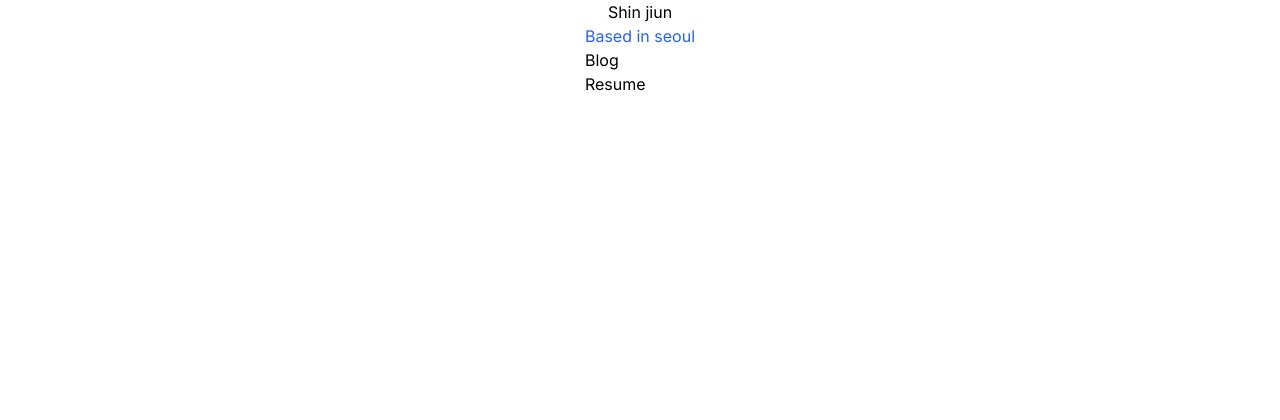
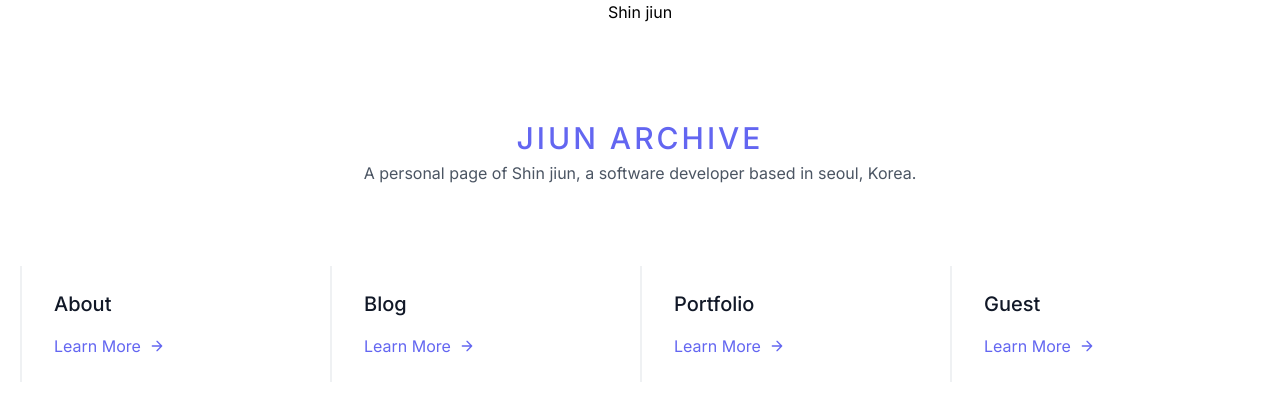
Before and after one commit to jiunshinn/jiun.dev, a Next.js app: page / in a window 1280 px wide. Shown: the top 420 px of the page. Built offline with nearby package versions, Linux system fonts and the light colour scheme.

Commit message:
home component

```diff
--- /dev/null
+++ b/components/content.tsx
@@ -0,0 +1,23 @@
+import Link from "next/link";
+
+interface Props {
+    name: string
+    content: string
+    href: string
+}
+
+export default function Content({name, content, href} : Props) {
+    return (
+        <div className="xl:w-1/4 lg:w-1/2 md:w-full px-8 py-6 border-l-2 border-gray-200 border-opacity-60">
+            <h2 className="text-lg sm:text-xl text-gray-900 font-medium title-font mb-2">{name}</h2>
+            <Link href={href}>
+            <p className="leading-relaxed text-base mb-4">{content}</p>
+            <p className="text-indigo-500 inline-flex items-center">Learn More
+                <svg fill="none" stroke="currentColor" stroke-linecap="round" stroke-linejoin="round" stroke-width="2" className="w-4 h-4 ml-2" viewBox="0 0 24 24">
+                <path d="M5 12h14M12 5l7 7-7 7"></path>
+                </svg>
+            </p>
+            </Link>
+        </div>
+    );
+}
--- a/src/pages/resume/index.tsx
+++ b/src/pages/about/index.tsx
@@ -3,7 +3,7 @@ import Layout from "components/layout";
 export default function Resume() {
     return (
         <Layout>
-            Resume
+            about
         </Layout>
       )
 }
--- a/src/pages/index.tsx
+++ b/src/pages/index.tsx
@@ -1,6 +1,7 @@
 import Head from 'next/head'
 import Link from 'next/link'
 import Layout, { siteTitle } from 'components/layout'
+import Content from 'components/content'
 
 export default function Home() {
   return (
@@ -8,11 +9,20 @@ export default function Home() {
       <Head>
         <title>{siteTitle}</title>
       </Head>
-        <div className='grid place-content-center'>
-          <p className='text-blue-600'>Based in seoul</p>
-          <Link href='/blogs'>Blog</Link>
-          <Link href='/resume'>Resume</Link>
-        </div>
+        <section className="text-gray-600 body-font">
+          <div className="container px-5 py-24 mx-auto">
+            <div className="flex flex-col text-center w-full mb-20">
+              <h2 className="sm:text-3xl text-2xl text-indigo-500 tracking-widest font-medium title-font mb-1">JIUN ARCHIVE</h2>
+              <p className="lg:w-2/3 mx-auto leading-relaxed text-base">A personal page of Shin jiun, a software developer based in seoul, Korea.</p>
+            </div>
+            <div className="flex flex-wrap">
+              <Content name='About' content='' href='/about' />
+              <Content name='Blog' content='' href='/blogs' />
+              <Content name='Portfolio' content='' href='/portfolio' />
+              <Content name='Guest' content='' href='/guest' />
+            </div>
+          </div>
+        </section>
     </Layout>
   )
 }
```
